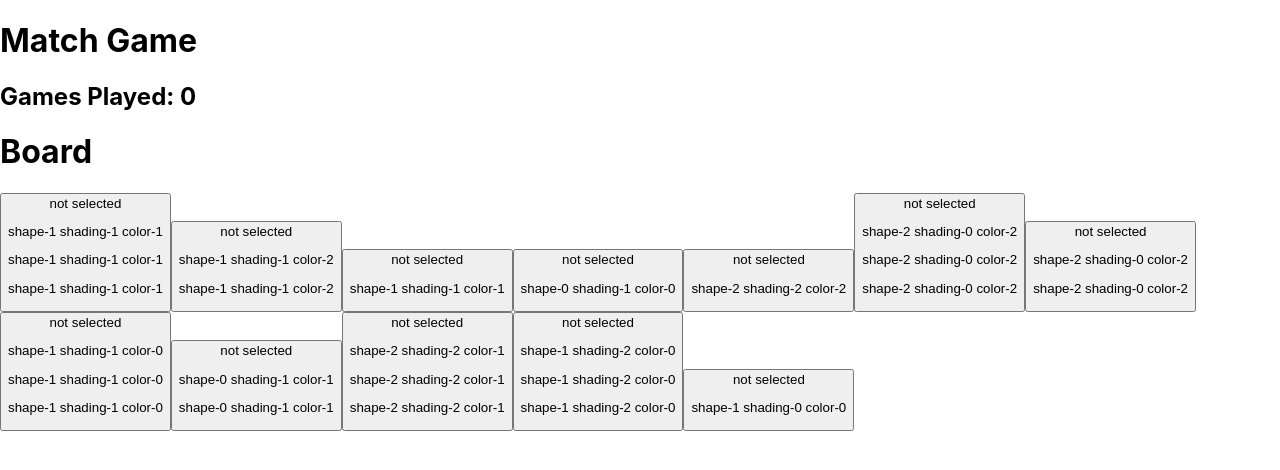
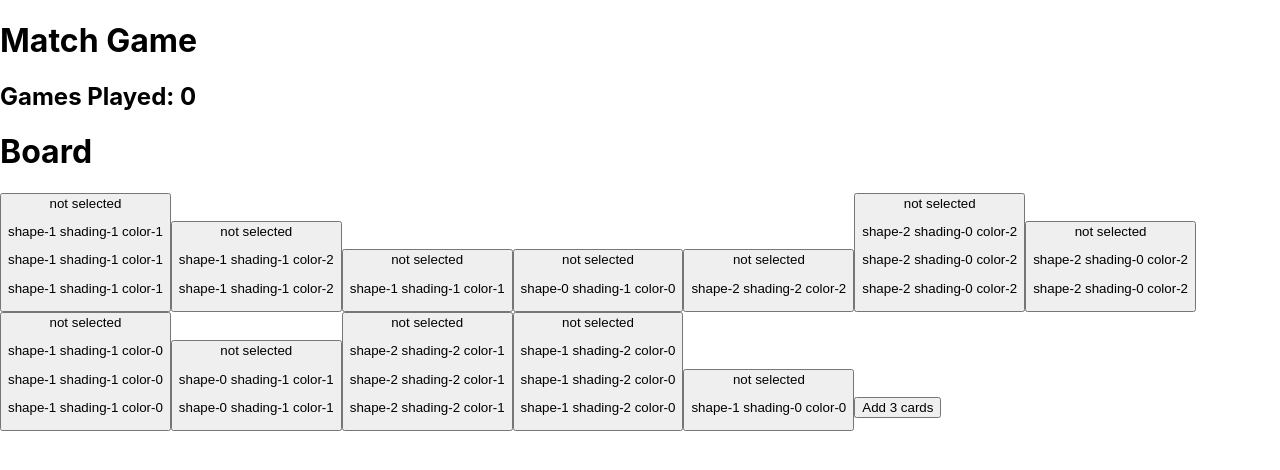
Before and after one commit to shannonyoshi/match-game, a React (Create React App) app: page / in a window 1280 px wide. Both pictures are taken after a click on the button "Start Game". Shown: the top 470 px of the page. Built offline with nearby package versions, Linux system fonts and the light colour scheme.

Commit message:
added funcs to check for existence matches on board, adding additional cards

```diff
--- a/src/components/board.tsx
+++ b/src/components/board.tsx
@@ -5,14 +5,14 @@ import Card from "./card"
 import { CardInter } from "../types";
 
 type BoardProps = {
-  deck: CardInter[],
   onBoard: (CardInter|null)[],
   selected: number[],
   setSelected: Dispatch<SetStateAction<number[]>>,
-  setError: Dispatch<SetStateAction<string>>
+  setError: Dispatch<SetStateAction<string>>,
+  extendBoard:()=>void
 
 }
-const Board = ({ deck, onBoard, selected, setSelected, setError }: BoardProps) => {
+const Board = ({ onBoard, selected, setSelected, setError, extendBoard }: BoardProps) => {
 
   const toggleSelect = (cardId: number) :void=> {
     const isSelected = selected.includes(cardId)
@@ -42,6 +42,7 @@ const Board = ({ deck, onBoard, selected, setSelected, setError }: BoardProps) =
       <h1>Board</h1>
       {onBoard.map(card => card===null?"":
       <button className={`card-btn ${selected.includes(card.id) ? "selected" : ""}`} onClick={() => toggleSelect(card.id)} key={`cardId-${card.id}`}>{selected.includes(card.id) ? "selected" : "not selected"}<Card card={card} /></button>)}
+      <button onClick={extendBoard}>Add 3 cards</button>
       <div className="card-container">
       </div>
     </div>
--- a/src/components/game.tsx
+++ b/src/components/game.tsx
@@ -9,6 +9,18 @@ type GameProps = {
   endGame: () => void,
 
 }
+/*
+
+Functions:
+  X draw cards,
+  X verify match,
+  X add cards,
+  X check board for match,
+  end game,
+
+
+*/
+
 
 const Game = ({ deck, endGame }: GameProps) => {
   //used = array of ids of cards already played, updated by draw()
@@ -41,12 +53,20 @@ const Game = ({ deck, endGame }: GameProps) => {
       }
     }
   }, [selected])
+// once all cards are used, checks if matches are still present, if not, end the game
+  useEffect(()=> {
+    if (used.length===81){
+      if (!checkMatchesOnBoard()){
+        endGame()
+      }
+    }
+  }, matches)
 
   // validateMatch returns true if match is valid
-  const validateMatch = (threeCards: number[]): boolean => {
-    const c1: CardInter = deck[threeCards[0] - 1]
-    const c2: CardInter = deck[threeCards[1] - 1]
-    const c3: CardInter = deck[threeCards[2] - 1]
+  const validateMatch = (threeCards: number[] | (CardInter)[]): boolean => {
+    const c1: CardInter = typeof (threeCards[0]) === "number" ? deck[threeCards[0] - 1] : threeCards[0]
+    const c2: CardInter = typeof (threeCards[1]) === "number" ? deck[threeCards[1] - 1] : threeCards[1]
+    const c3: CardInter = typeof (threeCards[2]) === "number" ? deck[threeCards[2] - 1] : threeCards[2]
     const shapeOk: boolean = singlePropCheck(c1.shape, c2.shape, c3.shape)
     const countOk: boolean = singlePropCheck(c1.count, c2.count, c3.count)
     const shadingOk: boolean = singlePropCheck(c1.shading, c2.shading, c3.shading)
@@ -77,7 +97,6 @@ const Game = ({ deck, endGame }: GameProps) => {
     // if there are no cardIds, it means cards need to be drawn
     if (cardIds.length === 0) {
       cardIds = draw(3)
-
     }
     let newOnBoard: (CardInter | null)[] = []
     // only goes up to 12 because after matching, the board should not be extended, so above 12===null
@@ -96,11 +115,21 @@ const Game = ({ deck, endGame }: GameProps) => {
     setOnBoard([...newOnBoard, null, null, null])
     setSelected([])
   }
+  const extendBoard = (): void => {
+    let allowAdd = checkMatchesOnBoard()
+    if (allowAdd){
 
+      let cardIds = draw(3)
+      let newCards = cardIds.map(id => deck[id - 1])
+      let fromOnBoard: (CardInter | null)[] = onBoard
+      fromOnBoard.splice(12, 3)
+      let newOnBoard = fromOnBoard.concat(newCards)
+      setOnBoard([...newOnBoard])
 
-  let replaceIndices = []
-
-
+    } else {
+      setError("You can't add more cards, there is a match on the board")
+    }
+  }
 
   // draw() returns ids of random cards to be placed on board, count specifies number of cards drawn
   const draw = (count: number = 3): number[] => {
@@ -130,15 +159,28 @@ const Game = ({ deck, endGame }: GameProps) => {
     }
   }
 
+  const checkMatchesOnBoard = ():boolean => {
+    let inPlay: CardInter[] = onBoard.filter(card => card !== null) as CardInter[]
+    let notFound: boolean = true
+    while (inPlay.length > 2 && notFound) {
+      let card1:CardInter = inPlay[0]
+      for (let i = 1; i < inPlay.length; i++) {
+        let card2 = inPlay[i]
+        for (let j = 1; j < inPlay.length; j++) {
+          let card3 = inPlay[j]
+          notFound = validateMatch([card1, card2, card3])
+        }
+      }
+      inPlay.splice(0,1)
+    }
+    return notFound
+  }
 
   return (
     <div>
-      <Board onBoard={onBoard} deck={deck} selected={selected} setSelected={setSelected} setError={setError} />
+      <Board onBoard={onBoard} extendBoard={extendBoard} selected={selected} setSelected={setSelected} setError={setError} />
     </div>
   )
-
-
-
 }
 
 export default Game;
```
